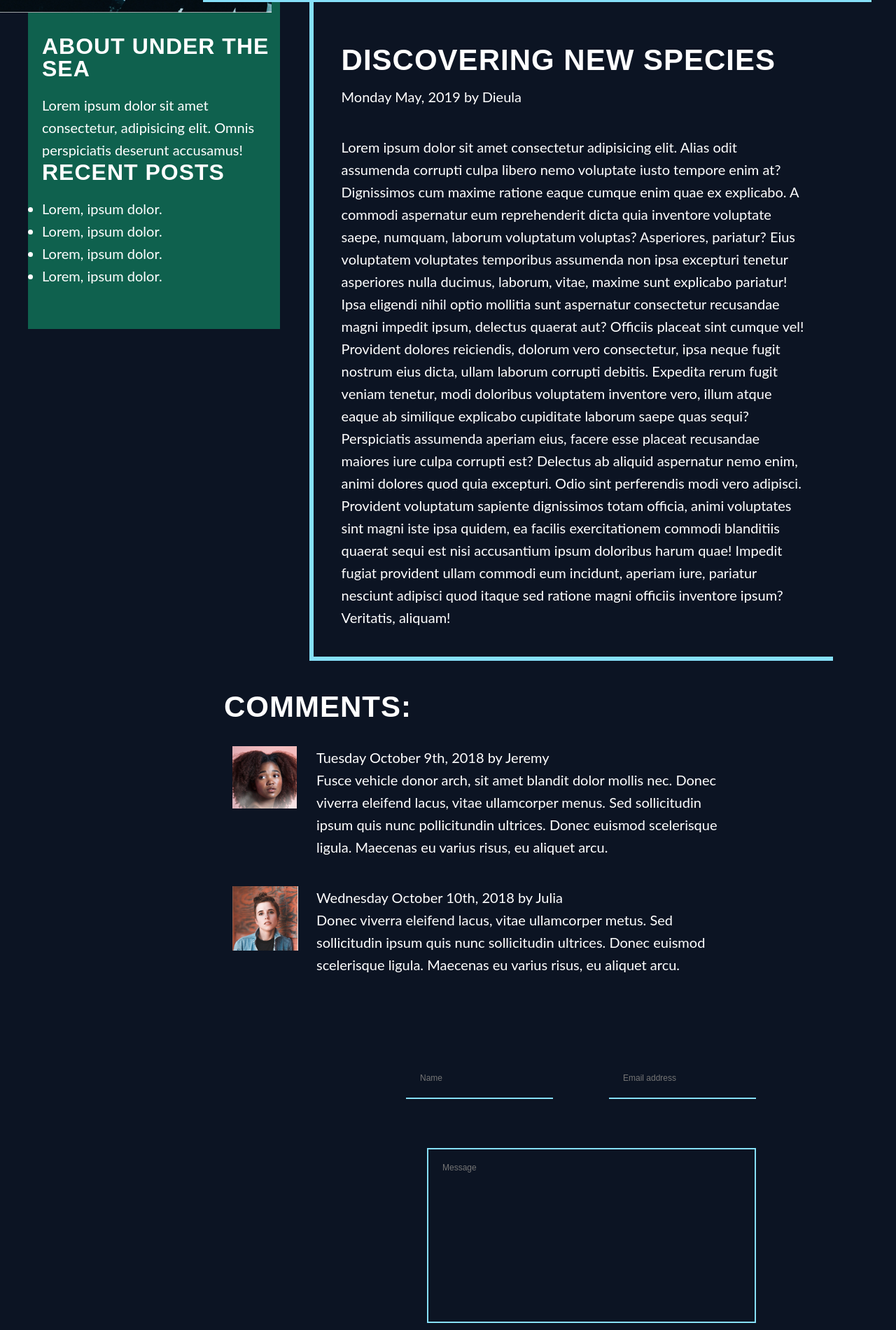
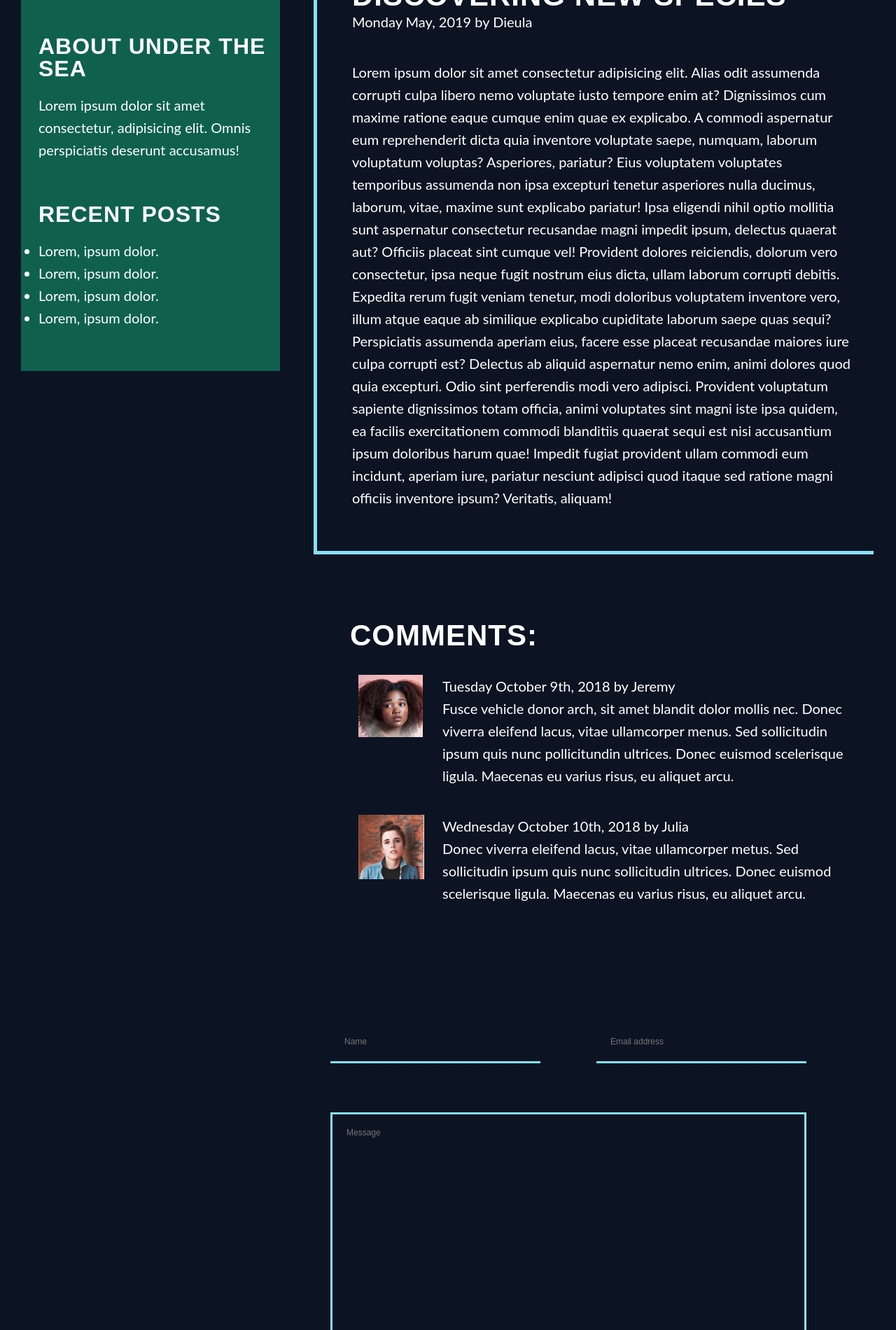
Before and after one commit to blaire-maryam/blaire-maryam-project-one, a plain HTML site: page blog.html in a window 1280 px wide. Shown: the part 860-2760 px from the top of the page at 70% size. Drawn offline with Linux system fonts and the light colour scheme.

Commit message:
made changes on blog page

```diff
--- a/blog.html
+++ b/blog.html
@@ -7,8 +7,12 @@
     <title>BLOG</title>
   </head>
   <body>
+    <!-- Blog Header Page -->
     <header class="blog-page">
       <!-- Navigation of site -->
+      <div class="nav-burger-menu">
+        <i class="fas fa-bars"></i>
+      </div>
       <nav>
         <ul>
           <li><a href="#">HOME</a></li>
@@ -21,43 +25,22 @@
     </header>
     <!--End Of Blog Header page -->
     <main>
-      <!-- LEFT SECTION -->
-      <div class="container">
-        <section class="side-blog-section">
-          <div class="side-blog-image">
-            <img
-              src="./assets/side-blog-image.jpg"
-              alt="An image of an aquarium containing a large fish"
-            />
-          </div>
-          <div class="side-blog-content wrapper">
-            <h4>ABOUT UNDER THE SEA</h4>
-            <p>
-              Lorem ipsum dolor sit amet consectetur, adipisicing elit. Omnis
-              perspiciatis deserunt accusamus!
-            </p>
-            <h4>RECENT POSTS</h4>
-            <ul>
-              <li>Lorem, ipsum dolor.</li>
-              <li>Lorem, ipsum dolor.</li>
-              <li>Lorem, ipsum dolor.</li>
-              <li>Lorem, ipsum dolor.</li>
-            </ul>
-          </div>
-        </section>
+      <div class="blog-page-container">
         <!-- RIGHT SECTION -->
         <section class="blog-post-section">
-          <div class="blog-img">
+          <div class="right-side">
             <h2>BLOG</h2>
             <img
               src="./assets/blog-post-image.jpg"
-              alt="An image of a School of fish undersea"
+              alt="An image of a School of
+            fish undersea"
+              class="right-side-image"
             />
           </div>
-          <div class="wrapper blog-post-content">
+          <div class="discovery-section">
             <h3>DISCOVERING NEW SPECIES</h3>
             <p>Monday May, 2019 by Dieula</p>
-            <p class="">
+            <p>
               Lorem ipsum dolor sit amet consectetur adipisicing elit. Alias
               odit assumenda corrupti culpa libero nemo voluptate iusto tempore
               enim at? Dignissimos cum maxime ratione eaque cumque enim quae ex
@@ -86,7 +69,33 @@
             </p>
           </div>
         </section>
+        <!-- End Of Right Section -->
+        <!-- Start Of Left Section -->
+        <section class="side-blog-section">
+          <div class="side-blog-image">
+            <img
+              src="./assets/side-blog-image.jpg"
+              alt="An image of an aquarium containing a large fish"
+            />
+          </div>
+          <div class="side-blog-content">
+            <h4>ABOUT UNDER THE SEA</h4>
+            <p>
+              Lorem ipsum dolor sit amet consectetur, adipisicing elit. Omnis
+              perspiciatis deserunt accusamus!
+            </p>
+            <h4>RECENT POSTS</h4>
+            <ul>
+              <li>Lorem, ipsum dolor.</li>
+              <li>Lorem, ipsum dolor.</li>
+              <li>Lorem, ipsum dolor.</li>
+              <li>Lorem, ipsum dolor.</li>
+            </ul>
+          </div>
+        </section>
+        <!-- End Of left Section -->
       </div>
+      <!--Start Of Comments Section -->
       <section class="comments-container">
         <div class="wrapper">
           <h3>Comments:</h3>
@@ -141,11 +150,20 @@
           </div>
         </div>
       </section>
-      <section class="contact-section">
+      <!--End Of Comments Section -->
+
+      <!--Start Of Contact Section -->
+      <section class="contact-section wrapper">
         <form action="#" method="#" class="blog-contact-form" name="myForm">
           <div class="name-form">
             <label for="name" class="sr-only"></label>
-            <input type="text" id="sr-only" name="name" placeholder="Name" />
+            <input
+              type="text"
+              id="sr-only"
+              name="name"
+              placeholder="Name"
+              class="blog-name"
+            />
           </div>
           <div class="email-form">
             <label for="userEmail" class="sr-only"></label>
@@ -154,25 +172,31 @@
               id="sr-only"
               name="emailAddress"
               placeholder="Email address"
+              class="blog-email"
             />
           </div>
-          <div class="message-form">
+          <div class="blog-message-form">
             <label for="feedback" class="sr-only"></label>
             <textarea
               name="userFeedback"
               id="sr-only"
               name="feedback"
               placeholder="Message"
+              class="blog-textarea"
             ></textarea>
           </div>
-          <div class="submit-form">
+          <div class="blog-submit-form">
             <button type="submit">Submit</button>
           </div>
         </form>
       </section>
+      <!--End Of Contact Section -->
+      <!--Start Of Footer -->
+
       <footer>
         <p>Copyright © 2021 Juno College</p>
       </footer>
+      <!--Start Of Footer -->
     </main>
   </body>
 </html>
--- a/styles/sass/partials/_blog-body.scss
+++ b/styles/sass/partials/_blog-body.scss
@@ -2,84 +2,116 @@ body {
   background-color: $primaryColor;
 }
 //CONTAINER
-.container {
+.blog-page-container {
   width: 100%;
   display: flex;
-  position: relative;
+  flex-direction: row-reverse;
+  @include mobiletMQ {
+    flex-direction: column;
+  }
 }
 
-// BLOG POST SECTION
+// RIGHT SIDE BLOG POST SECTION
 .blog-post-section {
   width: 65%;
-
-  .blog-post-section img {
-    margin-bottom: 600px;
-  }
-
-  .blog-img {
-    position: absolute;
-    top: -350px;
-    right: 0;
-  }
-  .blog-img img {
-    box-shadow: -35px 35px $accentColor;
-  }
-
-  .blog-post-content {
-    padding-top: 450px;
-    border-left: 6px solid $accentColor;
-    border-bottom: 6px solid $accentColor;
-  }
-
-  .blog-post-content h3 {
+  margin-top: -300px;
+  @include mobiletMQ {
+    margin-top: -300px;
+    max-width: 1200px;
+    width: 100%;
+    margin-top: 0;
     padding-top: 40px;
   }
 
-  .blog-post-content p:nth-of-type(2) {
-    padding: 40px;
-  }
-
-  .blog-post-content p:first-of-type {
-    padding-left: 40px;
-  }
-
-  .blog-post-content h3 {
-    padding-left: 40px;
+  .right-side img {
+    box-shadow: -32px 32px $accentColor;
+    display: block;
+    height: auto;
+    @include mobiletMQ {
+      // display: none;
+      width: 100%;
+      max-width: 500px;
+      margin: 0 auto;
+      box-shadow: none;
+      border: 5px solid white;
     }
   }
 
-// SIDE POST SECTION
+  .discovery-section {
+    // max-width: 800px;
+    width: 100%;
+    padding: 6rem 3rem 6rem 5rem;
+    margin-left: -32px;
+    border-left: 5px solid $accentColor;
+    border-bottom: 5px solid $accentColor;
+    border-top: 5px solid $accentColor;
+    @include mobiletMQ {
+      border-left: 3px solid $accentColor;
+      border-right: 3px solid $accentColor;
+      margin: 0 auto;
+      max-width: 700px;
+      margin-top: 50px;
+    }
+  }
+}
+.discovery-section h3 {
+  margin-bottom: 5px;
+  @include mobiletMQ {
+    font-size: 40px;
+  }
+}
+.discovery-section :nth-child(2) {
+  margin-bottom: 40px;
+}
+
+//LEFT SIDE BLOG POST SECTION
 
 .side-blog-section {
-  width: 30%;
+  width: calc(35% - 80px);
+  margin-right: 80px;
+  max-width: 400px;
   margin-top: 100px;
-  max-width: 400px;
+  position: relative;
   width: 100%;
-  background-color: $primaryColor;
-
-  .side-blog-image {
-    position: relative;
+  @include mobiletMQ {
+    max-width: 700px;
+    width: 100%;
+  }
 }
 
 .side-blog-image img {
   position: absolute;
-    top: -10%;
+  top: -2%;
   right: 3%;
   width: 100%;
-    box-shadow: 10px 0 $secondaryColor;
+  @include mobiletMQ {
+    top: 0;
+    right: 12%;
+    max-width: 500px;
+  }
 }
 
 .side-blog-content {
-    padding: 370px 0 60px 20px;
+  padding: 370px 0 60px 25px;
   background-color: $secondaryColor;
-    margin-left: 40px;
+  margin-left: 30px;
+  @include mobiletMQ {
+    // background-color: $primaryColor;
+    margin-top: 150px;
   }
 }
+
+h4:last-of-type {
+  margin: 60px 0 20px 0;
+}
+
+// COMMENTS SECTION
 .comments-container {
   max-width: 800px;
-  padding: 50px 0;
+  padding: 100px 0;
+  width: 100%;
   margin-left: auto;
-  margin-right: 200px;
+  margin-right: 20px;
 
   .comments-title {
     display: flex;
@@ -94,59 +126,51 @@ body {
     width: 80%;
   }
 }
-// .contact-section {
-//   position: relative;
-// }
+
+.contact-section {
+  max-width: 800px;
+  margin-right: 10%;
+
   .blog-contact-form {
-  width: 1000px;
+    width: 100%;
     display: flex;
-  margin-left: auto;
-  margin-right: 200px;
     justify-content: flex-end;
     flex-wrap: wrap;
     box-shadow: none;
     background-color: $primaryColor;
   }
-
-input {
+  .blog-name,
+  .blog-email {
     border-top-style: hidden;
     border-right-style: hidden;
     border-left-style: hidden;
-  border-bottom: 2px solid #86e0f9;
-  background: rgba(0, 0, 0, 0);
-  color: white;
-  // margin: 50px 0 30px 50px;
-  width: 450px;
+    border-bottom: 3px solid #86e0f9;
+    width: 300px;
   }
-input[type='text'] {
-  padding: 20px;
-  margin-right: 30px;
-  margin-bottom: 40px;
+  .blog-message-form {
+    width: 100%;
+    margin: 0 auto;
   }
-input[type='email'] {
-  padding: 20px 20px;
+  .blog-message-form {
+    width: 100%;
+    margin: 0 auto;
   }
-textarea[name='userFeedback'] {
-  color: white;
-  font-size: 1.2rem;
-  font-family: 'Barlow', sans-serif;
-  background: rgba(0, 0, 0, 0);
-  border: 2px solid #86e0f9;
-  padding: 20px 20px;
-  margin: 30px 0 0 50px;
+  .blog-message-form .blog-textarea {
+    margin-left: 120px;
+    padding-top: 20px;
+  }
+  .blog-textarea {
+    border: 3px solid #86e0f9;
+    resize: none;
+    width: 85%;
+    height: 350px;
   }
 
-textarea {
-  resize: none;
-  width: 47rem;
-  height: 250px;
+  .blog-submit-form button {
+    font-size: 2rem;
+    color: white;
+    width: 680px;
+    margin-top: 50px;
+    background-color: $secondaryColor;
   }
-.submit-form button {
-  font-size: 1rem;
-  color: white;
-  background-color: #0c1423;
-  border: 3px solid #0c1423;
-  width: 47rem;
-  padding: 10px 0;
-  margin: 50px 50px;
 }
```
Also changed, not shown: styles/style.css. Lines whose indentation alone changed are shown as unchanged.
